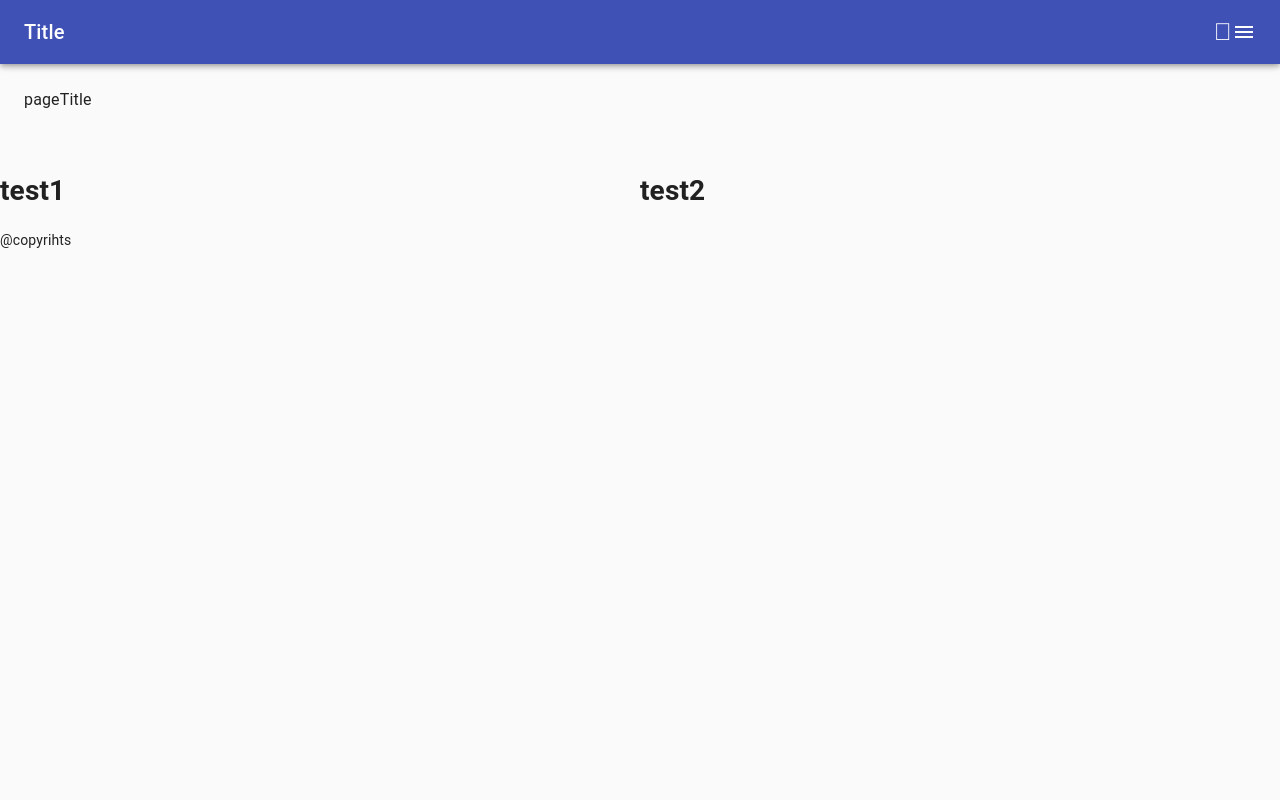
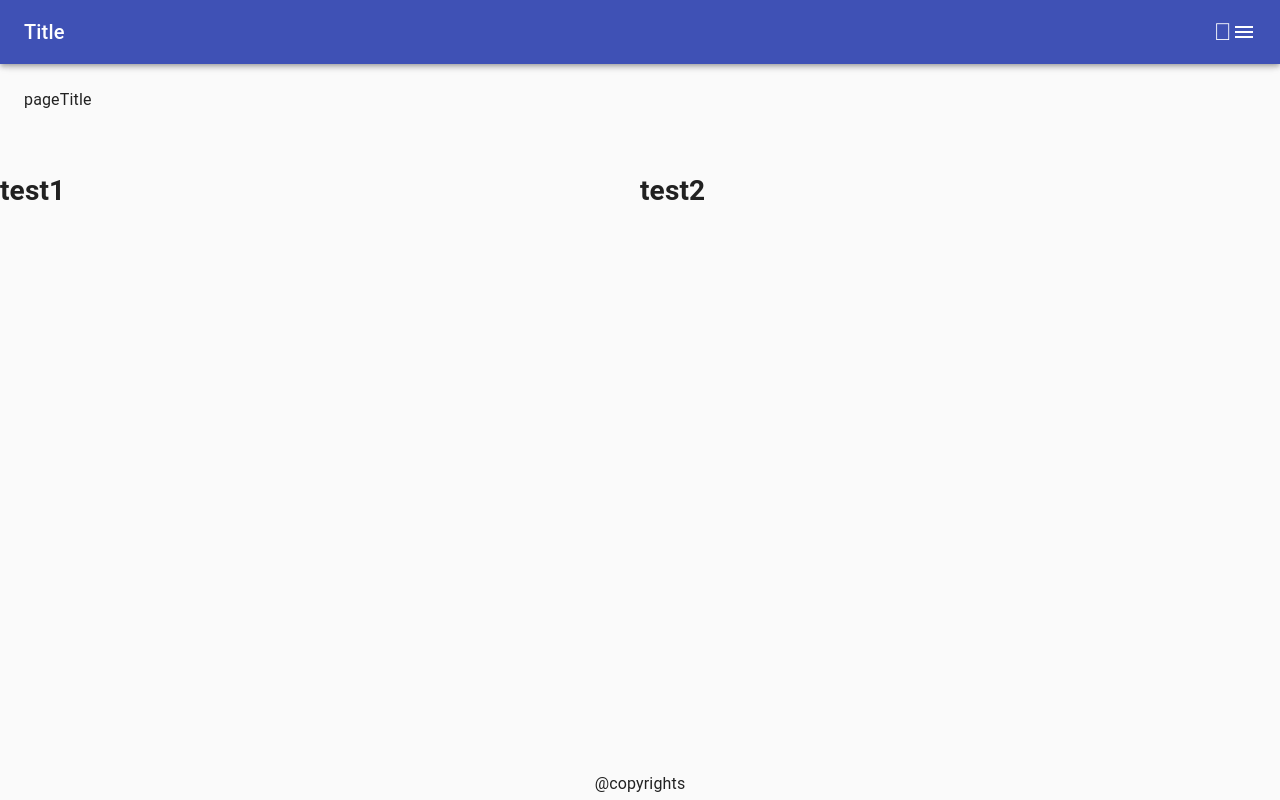
Before and after one commit to nabesuke5098/react-node-mongo_client, a React (Create React App) app: page / in a window 1280 px wide. Built offline with nearby package versions, Linux system fonts and the light colour scheme.

Commit message:
edit footer

```diff
--- a/src/components/footer/footer.jsx
+++ b/src/components/footer/footer.jsx
@@ -1,17 +1,15 @@
 import React from 'react';
+import Typography from '@material-ui/core/Typography';
+import { FooterContainer, FooterInner } from './footer.styles';
 
-class Footer extends React.Component {
-  render() {
-    return (
-      <div className="footer">
-        <div className="footer-inner">
-          <div className="footer-copyrights">
-            @copyrihts
-          </div>
-        </div>
-      </div>
-    );
-  }
+export default function Footer() {
+  return (
+    <FooterContainer>
+      <FooterInner>
+        <Typography variant="subtitle1">
+          @copyrights
+        </Typography>
+      </FooterInner>
+    </FooterContainer>
+  );
 }
-
-export default Footer;
--- a/src/components/footer/footer.styles.jsx
+++ b/src/components/footer/footer.styles.jsx
@@ -0,0 +1,13 @@
+import styled from 'styled-components';
+
+export const FooterContainer = styled.div`
+  position: absolute;
+  bottom: 0;
+  left: 0;
+  width: 100%;
+  height: 30px;
+`;
+
+export const FooterInner = styled.div`
+  text-align: center;
+`;
```
